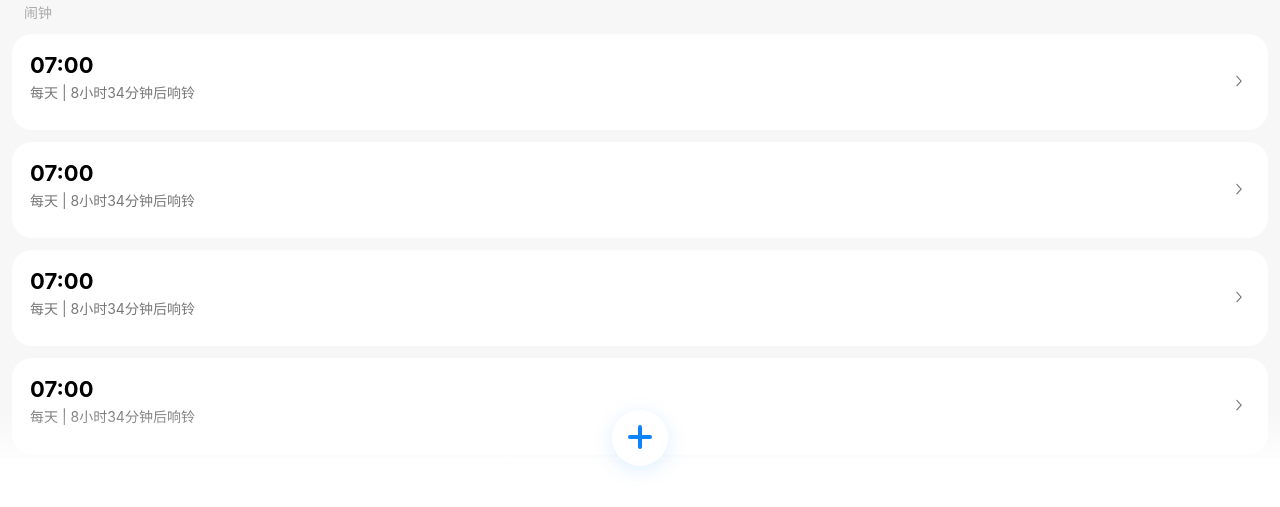
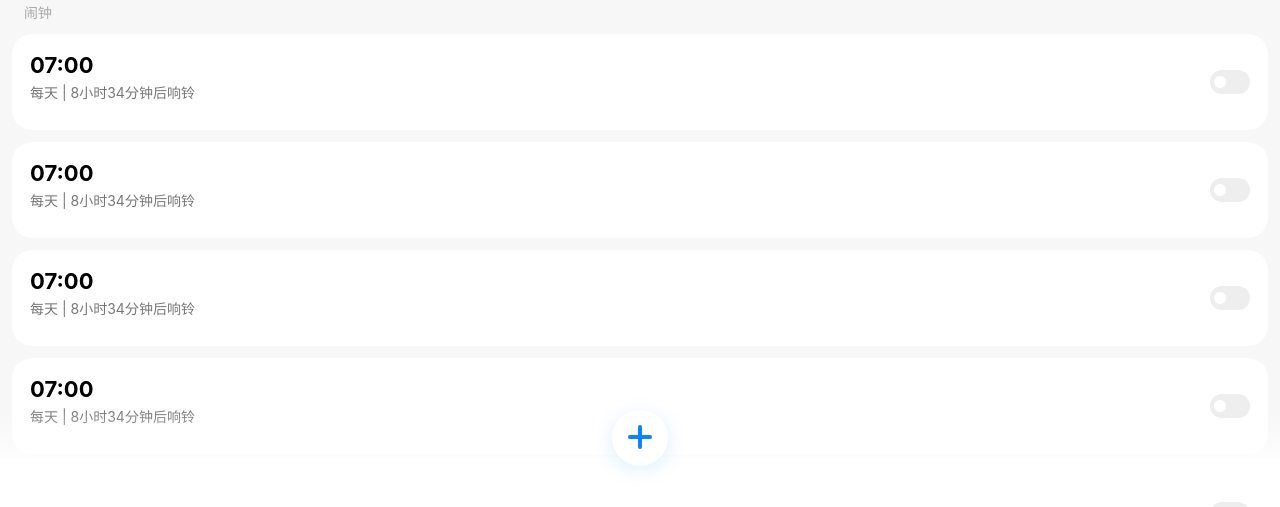
Before and after one commit to AlanLee97/react-miui-clock, a React (Create React App) app: page / in a window 1280 px wide. Shown: the part 288-795 px from the top of the page. Built offline with nearby package versions, Linux system fonts and the light colour scheme.

Commit message:
fix: add switch

```diff
--- a/src/components/alarm-item/AlarmItem.jsx
+++ b/src/components/alarm-item/AlarmItem.jsx
@@ -1,10 +1,11 @@
 import { useEffect } from 'react';
 import { onLongTap } from '../../utils/index.js';
+import Switch from '../switch/Switch.jsx';
 import './style.scss';
 
 export default function AlarmItem(props = {}) {
-
-  let refEl = null
+  let refEl = null;
+  const { usingSwitch = false } = props;
 
   useEffect(() => {
     onLongTap(() => {
@@ -15,6 +16,9 @@ export default function AlarmItem(props = {}) {
   const handleRef = (el) => {
     refEl = el
   }
+  const onSwitchChange = val => {
+    console.log('onSwitchChange', val)
+  }
   return (
     <div ref={handleRef} className="cpn--alarm-item">
       <div className="alarm-item">
@@ -22,11 +26,15 @@ export default function AlarmItem(props = {}) {
           <div className="alarm-time">07:00</div>
           <div className="alarm-desc">每天 | 8小时34分钟后响铃</div>
         </div>
-        <div className="layout-right">
-          <span>
-            <svg t="1678724852256" className="icon" viewBox="0 0 1024 1024" version="1.1" xmlns="http://www.w3.org/2000/svg" p-id="4899" width="22" height="22"><path d="M393.316 753.587c-4.553-4.553-7.408-11.402-7.408-18.229 0-3.415 0.56-6.831 1.698-10.264 1.157-2.835 3.433-5.692 5.71-7.966l184.402-202.845-184.402-203.404c-2.277-2.277-4.553-5.131-5.71-7.988-1.138-2.836-1.698-6.269-1.698-9.684 0-7.408 2.855-13.676 7.408-18.23v0c4.552-4.553 10.803-7.966 18.211-7.966 3.412 0 6.829 1.138 9.663 2.277 3.415 1.137 6.271 2.836 8.548 5.691v0l200.913 221.073c2.277 2.277 3.985 5.133 5.692 7.966 1.138 3.433 1.707 6.849 1.707 10.263 0 3.432-0.569 6.831-1.707 9.685-1.708 3.433-3.415 5.709-5.692 8.565l-200.914 221.056c-2.277 2.295-5.131 3.993-8.548 5.692-2.835 1.157-6.25 1.718-9.663 1.717v0c-7.408-0.001-13.658-2.837-18.209-7.409v0z" fill="#707070" p-id="4900"></path></svg>
-          </span>
-        </div>
+        {
+          usingSwitch ? <Switch onChange={onSwitchChange} /> : (
+            <div className="layout-right">
+              <span>
+                <svg t="1678724852256" className="icon" viewBox="0 0 1024 1024" version="1.1" xmlns="http://www.w3.org/2000/svg" p-id="4899" width="22" height="22"><path d="M393.316 753.587c-4.553-4.553-7.408-11.402-7.408-18.229 0-3.415 0.56-6.831 1.698-10.264 1.157-2.835 3.433-5.692 5.71-7.966l184.402-202.845-184.402-203.404c-2.277-2.277-4.553-5.131-5.71-7.988-1.138-2.836-1.698-6.269-1.698-9.684 0-7.408 2.855-13.676 7.408-18.23v0c4.552-4.553 10.803-7.966 18.211-7.966 3.412 0 6.829 1.138 9.663 2.277 3.415 1.137 6.271 2.836 8.548 5.691v0l200.913 221.073c2.277 2.277 3.985 5.133 5.692 7.966 1.138 3.433 1.707 6.849 1.707 10.263 0 3.432-0.569 6.831-1.707 9.685-1.708 3.433-3.415 5.709-5.692 8.565l-200.914 221.056c-2.277 2.295-5.131 3.993-8.548 5.692-2.835 1.157-6.25 1.718-9.663 1.717v0c-7.408-0.001-13.658-2.837-18.209-7.409v0z" fill="#707070" p-id="4900"></path></svg>
+              </span>
+            </div>
+          )
+        }
       </div>
     </div>
   )
--- /dev/null
+++ b/src/components/switch/Switch.jsx
@@ -0,0 +1,21 @@
+import { useState } from "react";
+import './style.scss';
+
+
+export default function Switch(props = {}) {
+  const { onChange = () => {} } = props;
+  const [on, setOn] = useState(false);
+  const [clicked, setClicked] = useState(false);
+  const onClick = () => {
+    setOn(!on)
+    setClicked(true)
+    onChange(on)
+  }
+  return (
+    <div className="cpn--switch" onClick={onClick}>
+      <div className={["switch-bg", on ? '' : 'switch-off'].join(' ').trim()}>
+        <div className={["switch-slide-block", on ? 'slide-on' : `${clicked ? 'slide-off' : ''}`].join(' ').trim()}></div>
+      </div>
+    </div>
+  )
+}
--- /dev/null
+++ b/src/components/switch/style.scss
@@ -0,0 +1,59 @@
+.cpn--switch {
+  .switch-bg {
+    background-color: var(--primary-color);
+    width: 4rem;
+    height: 2.4rem;
+    border-radius: 2rem;
+    position: relative;
+    transition: background-color 400ms;
+
+
+    .switch-slide-block {
+      position: absolute;
+      top: 0;
+      bottom: 0;
+      height: 1.2rem;
+      width: 1.2rem;
+      background-color: #fff;
+      border-radius: 1.2rem;
+      margin: auto 0;
+      z-index: 1;
+    }
+
+    .slide-on {
+      animation: slideOn 400ms;
+      animation-fill-mode:forwards;
+      left: 2rem;
+    }
+
+    .slide-off {
+      animation: slideOff 400ms;
+      animation-fill-mode:forwards;
+      left: .4rem;
+    }
+  }
+  .switch-off {
+    background-color: #eee;
+    padding-left: .4rem;
+  }
+
+  @keyframes slideOn {
+    0% {
+      left: .4rem;
+    }
+    100% {
+      left: 2.2rem;
+    }
+  }
+
+  @keyframes slideOff {
+    0% {
+      left: 2.2rem;
+    }
+    100% {
+      left: .4rem;
+      // padding-left: 0rem;
+      // animation-play-state: paused;
+    }
+  }
+}
--- a/src/pages/AlarmPage.jsx
+++ b/src/pages/AlarmPage.jsx
@@ -85,7 +85,7 @@ export default class AlarmPage extends React.Component {
                 {
                   alarmData.map((item, i) => (
                     <div key={item.time + '_' + i}>
-                      <AlarmItem />
+                      <AlarmItem usingSwitch={true} />
                     </div>
                   ))
                 }
```
